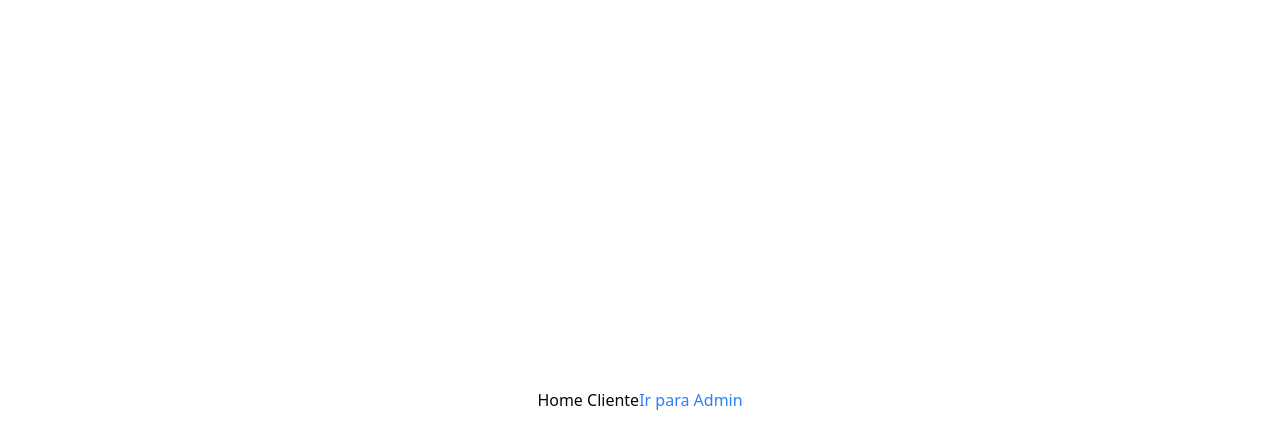
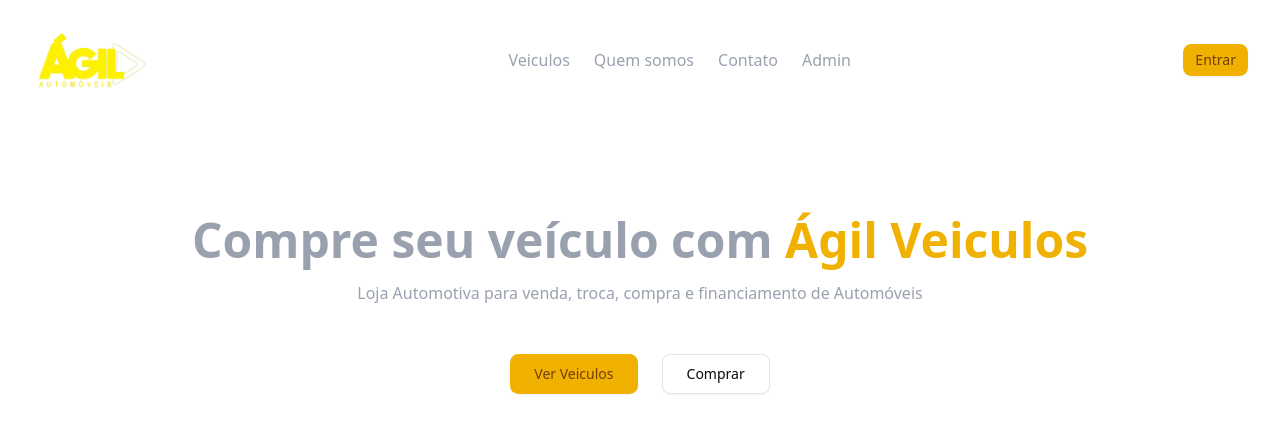
Before and after one commit to luannpl/agil-app, a Next.js app: page / in a window 1280 px wide. Shown: the top 448 px of the page. Built offline with nearby package versions, Linux system fonts and the light colour scheme.

Commit message:
feat: iniciando home page

```diff
--- a/src/app/(admin)/admin/layout.tsx
+++ b/src/app/(admin)/admin/layout.tsx
@@ -1,5 +1,5 @@
 // src/app/(admin)/admin/layout.tsx
-import LayoutContent from "@/components/layout/layout-content";
+import LayoutContent from "@/components/admin/layout/layout-content";
 
 export default function AdminLayout({
   children,
--- a/src/app/(admin)/admin/usuarios/view/page.tsx
+++ b/src/app/(admin)/admin/usuarios/view/page.tsx
@@ -1,6 +1,6 @@
 'use client'
 import { useColumns } from "@/hooks/useColumns";
-import { DataTable } from "@/components/table/data-table";
+import { DataTable } from "@/components/admin/table/data-table";
 import { Tabs, TabsContent, TabsList, TabsTrigger } from "@/components/ui/tabs";
 import { Usuario } from "@/types/usuario";
 
--- a/src/app/(admin)/admin/veiculos/view/page.tsx
+++ b/src/app/(admin)/admin/veiculos/view/page.tsx
@@ -1,6 +1,6 @@
 'use client'
 import { useColumns } from "@/hooks/useColumns";
-import { DataTable } from "@/components/table/data-table";
+import { DataTable } from "@/components/admin/table/data-table";
 import { Tabs, TabsContent, TabsList, TabsTrigger } from "@/components/ui/tabs";
 import { Veiculo } from "@/types/veiculo";
 
--- a/src/app/(client)/page.tsx
+++ b/src/app/(client)/page.tsx
@@ -1,12 +1,7 @@
-import Link from "next/link";
+import HeroSection from "@/components/client/hero-section/hero-section";
 
 export default function HomeClient() {
   return (
-    <div className="flex items-center justify-center w-full min-h-screen">
-      <h1>Home Cliente</h1>
-      <Link href={"/admin"} className="text-blue-500 hover:underline">
-        Ir para Admin
-      </Link>
-    </div>
+    <HeroSection/>
   );
 }
--- a/src/components/layout/layout-content.tsx
+++ b/src/components/admin/layout/layout-content.tsx
@@ -2,7 +2,7 @@
 
 import { usePathname } from "next/navigation";
 import { ReactNode } from "react";
-import { AppSidebar } from "@/components/sidebar/app-sidebar";
+import { AppSidebar } from "@/components/admin/sidebar/app-sidebar";
 import {
   SidebarInset,
   SidebarProvider,
--- a/src/components/sidebar/app-sidebar.tsx
+++ b/src/components/admin/sidebar/app-sidebar.tsx
@@ -1,6 +1,6 @@
 import * as React from "react";
 import { ChevronRight } from "lucide-react";
-import { VersionSwitcher } from "@/components/sidebar/version-switcher";
+import { VersionSwitcher } from "@/components/admin/sidebar/version-switcher";
 import {
   Collapsible,
   CollapsibleContent,
--- a/src/components/sidebar/version-switcher.tsx
+++ b/src/components/admin/sidebar/version-switcher.tsx
@@ -9,7 +9,7 @@ import {
   SidebarMenuButton,
   SidebarMenuItem,
 } from "@/components/ui/sidebar";
-import { Avatar, AvatarFallback, AvatarImage } from "../ui/avatar";
+import { Avatar, AvatarFallback, AvatarImage } from "../../ui/avatar";
 import Link from "next/link";
 
 export function VersionSwitcher() {
--- /dev/null
+++ b/src/components/client/hero-section/hero-section.tsx
@@ -0,0 +1,74 @@
+"use client"
+import { Button } from '@/components/ui/button'
+import Link from 'next/link'
+import Image from "next/image";
+
+export default function HeroSection() {
+
+  const navigation = [
+      { title: "Veiculos", path: "/veiculos" }, //tem que criar
+      { title: "Quem somos", path: "/sobre" }, // tem que criar, pode ser /sobre ou /quemSomos
+      { title: "Contato", path: "/contato" }, // tem que criar
+      { title: "Admin", path: "/admin" }
+  ]
+
+    return (
+        <>
+            <header>
+                <nav className="items-center pt-0 px-4 mx-auto max-w-screen-xl sm:px-8 md:flex md:space-x-6">
+                    <div className="flex justify-between">
+                        <Link href="/">
+                            <Image
+                                src="/agil-logo.png"
+                                width={120}
+                                height={50}
+                                alt="Float UI logo"
+                            />
+                        </Link>
+                    </div>
+                    <ul className={`flex-1 justify-between mt-12 md:flex md:mt-0`}>
+                        <li className="order-2 pb-5 md:pb-0">
+                            <Link href={"/login"}>
+                                <Button variant="auth" size="sm" className="w-full md:w-auto">
+                                    Entrar
+                                </Button>
+                            </Link>
+                        </li>
+                        <div className="order-1 flex-1 justify-center items-center space-y-5 md:flex md:space-x-6 md:space-y-0">
+                            {
+                                navigation.map((item, idx) => (
+                                    <li className="text-gray-400 hover:text-yellow-500" key={idx}>
+                                        <Link href={item.path}>{item.title}</Link>
+                                    </li>
+                                ))
+                            }
+                        </div>
+                    </ul>
+                </nav>
+            </header>
+            <section className="mt-24 mx-auto max-w-screen-xl pb-4 px-4 sm:px-8">
+                <div className="text-center space-y-4">
+                    <h1 className="text-gray-400 font-bold text-4xl md:text-5xl">
+                        Compre seu veículo com
+                         <span className="text-yellow-500"> Ágil Veiculos</span>
+                    </h1>
+                    <p className="text-gray-400 max-w-xl mx-auto leading-relaxed">
+                    Loja Automotiva para venda, troca, compra e financiamento de Automóveis
+                    </p>
+                </div>
+                <div className="mt-12 justify-center items-center space-y-3 sm:space-x-6 sm:space-y-0 sm:flex">
+                    <Link href="/veiculos">
+                    <Button className="w-full sm:w-auto" variant="auth" size="lg">
+                        Ver Veiculos
+                    </Button>
+                    </Link>
+                    <Link href="https://wa.me//5585921644075?text=Tenho%20interesse%20em%20comprar%20um%20carro">
+                    <Button className="w-full sm:w-auto" variant="outline" size="lg">
+                        Comprar
+                    </Button>
+                    </Link>
+                </div>
+            </section>
+        </>
+    )
+}
--- a/src/components/ui/button.tsx
+++ b/src/components/ui/button.tsx
@@ -5,7 +5,7 @@ import { cva, type VariantProps } from "class-variance-authority"
 import { cn } from "@/lib/utils"
 
 const buttonVariants = cva(
-  "inline-flex items-center justify-center gap-2 whitespace-nowrap rounded-md text-sm font-medium transition-all disabled:pointer-events-none disabled:opacity-50 [&_svg]:pointer-events-none [&_svg:not([class*='size-'])]:size-4 shrink-0 [&_svg]:shrink-0 outline-none focus-visible:border-ring focus-visible:ring-ring/50 focus-visible:ring-[3px] aria-invalid:ring-destructive/20 dark:aria-invalid:ring-destructive/40 aria-invalid:border-destructive",
+  "inline-flex items-center justify-center gap-2 whitespace-nowrap rounded-md text-sm font-medium transition-all disabled:pointer-events-none disabled:opacity-50 [&_svg]:pointer-events-none [&_svg:not([class*='size-'])]:size-4 shrink-0 [&_svg]:shrink-0 outline-none focus-visible:border-ring focus-visible:ring-ring/50 focus-visible:ring-[3px] aria-invalid:ring-destructive/20 dark:aria-invalid:ring-destructive/40 aria-invalid:border-destructive cursor-pointer",
   {
     variants: {
       variant: {
```
Also changed, not shown: public/agil-logo.png (added), src/components/admin/table/data-table.tsx (renamed from src/components/table/data-table.tsx).
